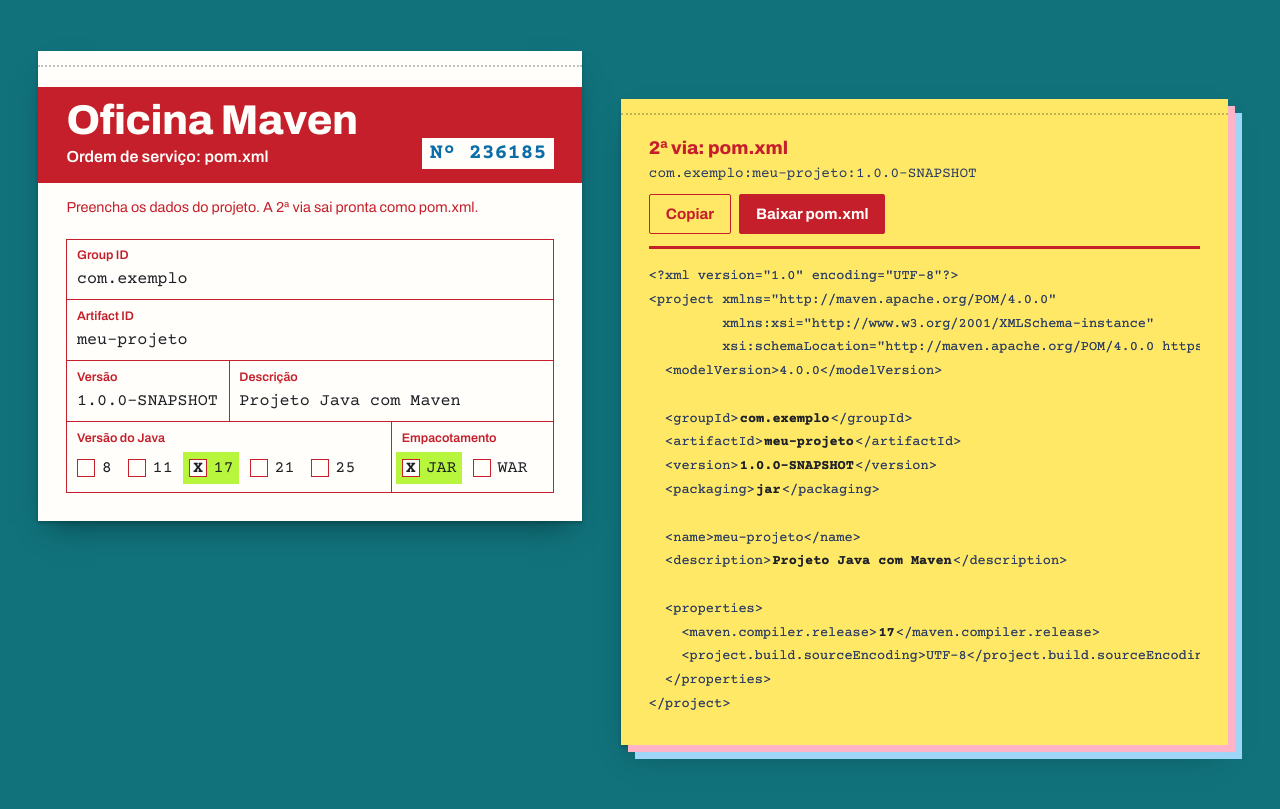
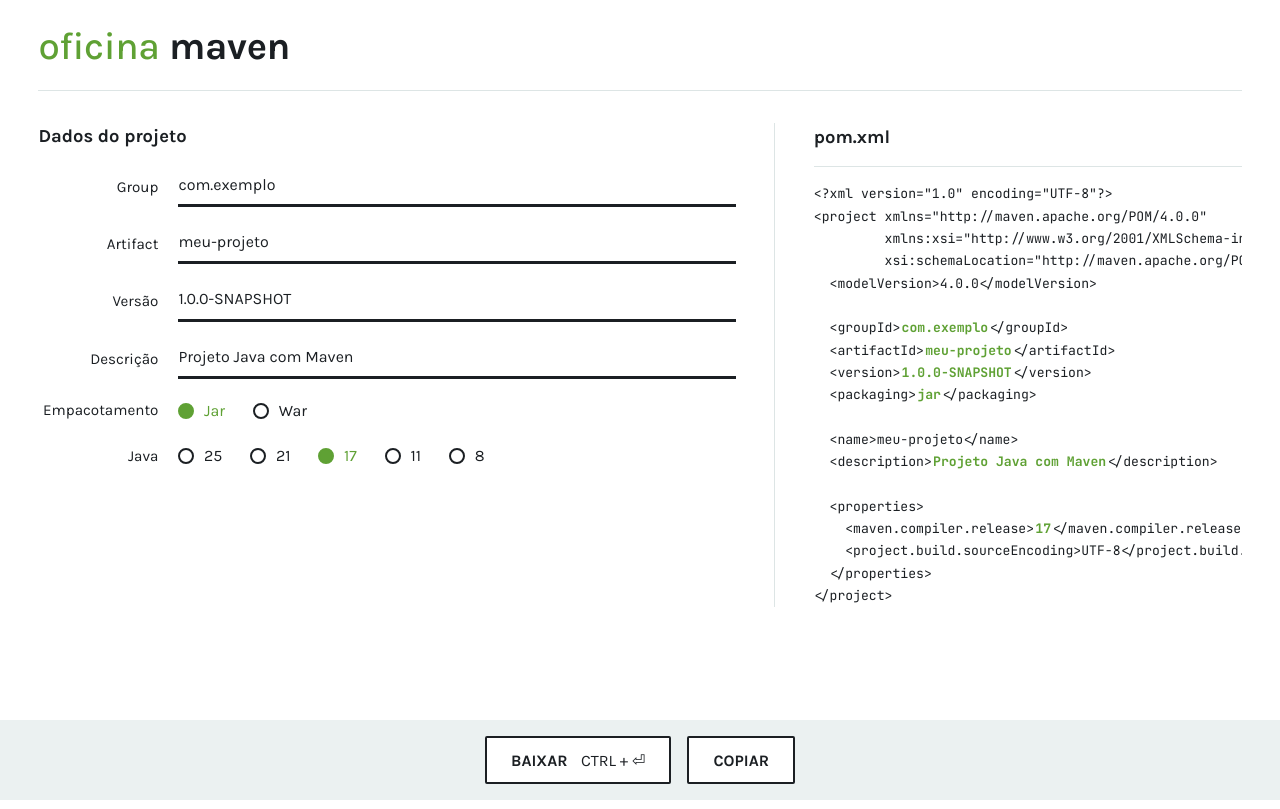
Before and after one commit to Kaueroch/oficina-maven, a plain HTML site: page index.html in a window 1280 px wide. Drawn offline with nearby package versions, Linux system fonts and the light colour scheme.

Commit message:
Layout no estilo do Spring Initializr
Co-Authored-By: Claude Opus 5.5 <noreply@anthropic.com>

```diff
--- a/app.js
+++ b/app.js
@@ -113,18 +113,18 @@ function atualizar() {
   $("aviso").textContent = "";
   if (erro) $("previa").textContent = "Corrija o formulário para ver a prévia.";
   else $("previa").innerHTML = marcarValores(gerarPom(p));
-  const parte = (campo, valor) => `<mark data-campo="${campo}">${escaparXml(valor || "…")}</mark>`;
-  $("coordenada").innerHTML = [parte("groupId", p.groupId), parte("artifactId", p.artifactId), parte("versao", p.versao)]
-    .join(":");
-  // Número da ordem derivado da coordenada: muda junto com o projeto.
-  const numero = [...`${p.groupId}:${p.artifactId}:${p.versao}`]
-    .reduce((h, c) => (h * 31 + c.charCodeAt(0)) >>> 0, 7) % 1e6;
-  $("numero").textContent = String(numero).padStart(6, "0");
   document.querySelectorAll('button[type="submit"], #copiar').forEach(b => b.disabled = Boolean(erro));
   realcar();
 }
 
 $("formulario").addEventListener("input", atualizar);
+// Ctrl + Enter (ou Cmd + Enter) baixa o pom.xml de qualquer lugar da página.
+document.addEventListener("keydown", e => {
+  if (e.key === "Enter" && (e.ctrlKey || e.metaKey)) {
+    e.preventDefault();
+    $("formulario").requestSubmit();
+  }
+});
 $("formulario").addEventListener("focusin", realcar);
 $("formulario").addEventListener("focusout", () => setTimeout(realcar));
 
--- a/index.html
+++ b/index.html
@@ -4,80 +4,70 @@
   <meta charset="UTF-8">
   <meta name="viewport" content="width=device-width, initial-scale=1">
   <title>Oficina Maven</title>
-  <link rel="stylesheet" href="https://fonts.googleapis.com/css2?family=Archivo:wdth,wght@62..125,400..800&family=Courier+Prime:wght@400;700&display=swap">
+  <link rel="stylesheet" href="https://fonts.googleapis.com/css2?family=Karla:ital,wght@0,400;0,500;0,700;1,400&family=JetBrains+Mono:wght@400;700&display=swap">
   <link rel="stylesheet" href="style.css">
 </head>
 <body>
-  <main class="balcao">
-    <form id="formulario" class="talao" novalidate>
+  <form id="formulario" novalidate>
+    <header class="topo">
+      <h1><span class="marca">oficina</span> maven</h1>
+    </header>
 
-      <section class="via via-1" aria-labelledby="titulo">
-        <header class="cabecalho">
-          <div>
-            <h1 id="titulo">Oficina Maven</h1>
-            <p class="tipo">Ordem de serviço: pom.xml</p>
-          </div>
-          <p class="numero" aria-label="Número da ordem">Nº <span id="numero">000000</span></p>
-        </header>
-
-        <p class="instrucao">Preencha os dados do projeto. A 2ª via sai pronta como pom.xml.</p>
-
-        <div class="grade">
-          <div class="celula larga">
-            <label for="groupId">Group ID</label>
+    <main class="colunas">
+      <div class="esquerda">
+        <section>
+          <h2>Dados do projeto</h2>
+          <div class="linha">
+            <label for="groupId">Group</label>
             <input id="groupId" value="com.exemplo" autocomplete="off" spellcheck="false">
           </div>
-          <div class="celula larga">
-            <label for="artifactId">Artifact ID</label>
+          <div class="linha">
+            <label for="artifactId">Artifact</label>
             <input id="artifactId" value="meu-projeto" autocomplete="off" spellcheck="false">
           </div>
-          <div class="celula">
+          <div class="linha">
             <label for="versao">Versão</label>
             <input id="versao" value="1.0.0-SNAPSHOT" autocomplete="off" spellcheck="false">
           </div>
-          <div class="celula dupla">
+          <div class="linha">
             <label for="descricao">Descrição</label>
             <input id="descricao" value="Projeto Java com Maven" autocomplete="off">
           </div>
-
-          <fieldset class="celula dupla">
-            <legend>Versão do Java</legend>
+          <fieldset class="linha">
+            <legend>Empacotamento</legend>
             <div class="opcoes">
-              <label><input type="radio" name="java" value="8"> 8</label>
-              <label><input type="radio" name="java" value="11"> 11</label>
-              <label><input type="radio" name="java" value="17" checked> 17</label>
-              <label><input type="radio" name="java" value="21"> 21</label>
-              <label><input type="radio" name="java" value="25"> 25</label>
+              <label><input type="radio" name="empacotamento" value="jar" checked> Jar</label>
+              <label><input type="radio" name="empacotamento" value="war"> War</label>
             </div>
           </fieldset>
-          <fieldset class="celula">
-            <legend>Empacotamento</legend>
+          <fieldset class="linha">
+            <legend>Java</legend>
             <div class="opcoes">
-              <label><input type="radio" name="empacotamento" value="jar" checked> JAR</label>
-              <label><input type="radio" name="empacotamento" value="war"> WAR</label>
+              <label><input type="radio" name="java" value="25"> 25</label>
+              <label><input type="radio" name="java" value="21"> 21</label>
+              <label><input type="radio" name="java" value="17" checked> 17</label>
+              <label><input type="radio" name="java" value="11"> 11</label>
+              <label><input type="radio" name="java" value="8"> 8</label>
             </div>
           </fieldset>
-        </div>
-      </section>
+        </section>
+      </div>
 
-      <aside class="via via-2" aria-labelledby="titulo-via">
-        <div class="via-topo">
-          <div>
-            <h2 id="titulo-via">2ª via: pom.xml</h2>
-            <p id="coordenada" class="coordenada" title="Coordenada Maven do projeto"></p>
-          </div>
-          <div class="acoes">
-            <button type="button" id="copiar">Copiar</button>
-            <button type="submit">Baixar pom.xml</button>
-          </div>
+      <aside class="direita">
+        <div class="direita-topo">
+          <h2>pom.xml</h2>
         </div>
         <p id="erro" role="alert"></p>
         <p id="aviso" role="status"></p>
         <pre id="previa" tabindex="0" aria-label="Prévia do pom.xml"></pre>
       </aside>
+    </main>
 
-    </form>
-  </main>
+    <footer class="barra">
+      <button type="submit"><strong>Baixar</strong> <span class="atalho">Ctrl + ⏎</span></button>
+      <button type="button" id="copiar"><strong>Copiar</strong></button>
+    </footer>
+  </form>
 
   <script src="zip.js"></script>
   <script src="app.js"></script>
--- a/style.css
+++ b/style.css
@@ -1,220 +1,144 @@
-/* Talão de ordem de serviço: impresso em tinta vermelha, valores batidos à máquina,
-   vias coloridas (amarela, rosa, azul) e marca-texto verde fluorescente. */
 :root {
   color-scheme: light;
-  --balcao: #11727b;
-  --papel: #fffefa;
-  --canario: #ffe866;
-  --rosa: #ffb3c7;
-  --azul: #9fd6f7;
-  --tinta: #c41f2b;
-  --tinta-escura: #9c1520;
-  --tinta-clara: rgb(196 31 43 / .08);
-  --maquina: #1e2026;
-  --carbono: #283a63;
-  --numerador: #0b6ea8;
-  --marca-texto: #b8f53d;
-  --sombra: 0 2px 3px rgb(4 40 44 / .3), 0 16px 28px -12px rgb(4 40 44 / .6);
-
-  --fonte-impressa: "Archivo", "Arial Narrow", sans-serif;
-  --fonte-maquina: "Courier Prime", "Courier New", monospace;
+  --fundo: #ffffff;
+  --texto: #1b1f23;
+  --apagado: #5e6670;
+  --linha: #dde5e5;
+  --verde: #5fa134;
+  --verde-claro: #e3f1d8;
+  --barra: #ebf1f1;
+  --erro: #c0262d;
+  --altura-barra: 5.5rem;
 }
 
 * { box-sizing: border-box; }
 
 body {
   margin: 0;
-  min-height: 100vh;
-  background: var(--balcao);
-  color: var(--maquina);
-  font: 1rem/1.5 var(--fonte-impressa);
+  background: var(--fundo);
+  color: var(--texto);
+  font: 1rem/1.5 "Karla", "Helvetica Neue", Arial, sans-serif;
 }
 
-.balcao { padding: clamp(1rem, 4vw, 3.5rem) clamp(1rem, 3vw, 2.5rem) 4rem; }
+form { max-width: 92rem; margin: 0 auto; padding: 0 clamp(1rem, 3vw, 2.5rem) calc(var(--altura-barra) + 2rem); }
 
-/* As duas vias lado a lado; a 2ª fica um pouco mais baixa, como folha destacada. */
-.talao {
+/* Cabeçalho */
+.topo { padding: 1.75rem 0 1.5rem; border-bottom: 1px solid var(--linha); }
+h1 { margin: 0; font-size: clamp(1.9rem, 4vw, 2.4rem); font-weight: 700; letter-spacing: -.01em; line-height: 1; }
+.marca { color: var(--verde); font-weight: 500; }
+
+/* Duas colunas com divisória vertical */
+.colunas { display: grid; grid-template-columns: minmax(0, 46rem) minmax(0, 1fr); padding-top: 2rem; }
+.esquerda { padding-right: clamp(1.5rem, 3vw, 3rem); }
+.direita { display: flex; flex-direction: column; min-width: 0; padding-left: clamp(1.5rem, 3vw, 2.5rem); border-left: 1px solid var(--linha); }
+
+h2 { margin: 0 0 1rem; font-size: 1.15rem; font-weight: 700; }
+
+/* Linhas rótulo + campo, rótulo alinhado à direita */
+.linha {
   display: grid;
-  grid-template-columns: minmax(0, 34rem) minmax(0, 40rem);
-  justify-content: center;
-  align-items: start;
-  gap: clamp(1rem, 3vw, 2.5rem);
+  grid-template-columns: 7.5rem minmax(0, 1fr);
+  align-items: center;
+  gap: 1.25rem;
+  min-width: 0;
+  margin: 0 0 1.1rem;
+  padding: 0;
+  border: 0;
 }
+.linha > label, legend { padding: 0; text-align: right; font-size: .95rem; }
+/* legend não entra no grid; o float + largura fixa o coloca na coluna dos rótulos. */
+fieldset.linha { display: block; }
+fieldset.linha legend { float: left; width: 7.5rem; margin-right: 1.25rem; padding-top: .15rem; }
 
-.via {
-  position: relative;
-  padding: 2.25rem clamp(1rem, 3vw, 1.75rem) 1.75rem;
-  box-shadow: var(--sombra);
-}
-/* Picote no topo de cada via. */
-.via::before {
-  content: "";
-  position: absolute;
-  inset: .85rem 0 auto;
-  border-top: 2px dotted rgb(30 32 38 / .28);
-}
-.via-1 { background: var(--papel); }
-.via-2 {
-  position: sticky;
-  top: 1.5rem;
-  display: flex;
-  flex-direction: column;
-  max-height: calc(100vh - 3rem - 14px);
-  margin: 3rem 14px 0 0;
-  background: var(--canario);
-  /* 3ª via rosa e 4ª via azul, levemente desalinhadas atrás da amarela. */
-  box-shadow: 7px 7px 0 var(--rosa), 14px 14px 0 var(--azul), var(--sombra);
-}
-
-/* Cabeçalho impresso da gráfica */
-.cabecalho {
-  display: flex;
-  justify-content: space-between;
-  align-items: flex-end;
-  gap: 1rem;
-  margin: 0 calc(-1 * clamp(1rem, 3vw, 1.75rem));
-  padding: .85rem clamp(1rem, 3vw, 1.75rem);
-  background: var(--tinta);
-  color: var(--papel);
-}
-h1 {
-  margin: 0;
-  font-size: clamp(1.9rem, 5vw, 2.6rem);
-  font-weight: 800;
-  font-stretch: 68%;
-  line-height: .95;
-  letter-spacing: -.01em;
-}
-.tipo { margin: .3rem 0 0; font-weight: 600; font-stretch: 85%; }
-.numero {
-  margin: 0;
-  padding: .3rem .5rem;
-  background: var(--papel);
-  color: var(--numerador);
-  font: 700 1.35rem/1 var(--fonte-maquina);
-  font-variant-numeric: tabular-nums;
-  white-space: nowrap;
-}
-
-.instrucao { margin: .9rem 0 1.25rem; color: var(--tinta); font-size: .9rem; font-stretch: 90%; }
-
-/* Grade de células do formulário: linhas de tinta, rótulo pequeno no canto. */
-.grade {
-  display: grid;
-  grid-template-columns: repeat(3, minmax(0, 1fr));
-  border-top: 1.5px solid var(--tinta);
-  border-left: 1.5px solid var(--tinta);
-}
-.celula {
-  min-width: 0;
-  margin: 0;
-  padding: .4rem .6rem .5rem;
-  border: 0;
-  border-right: 1.5px solid var(--tinta);
-  border-bottom: 1.5px solid var(--tinta);
-}
-.larga { grid-column: span 3; }
-.dupla { grid-column: span 2; }
-.celula:focus-within { background: var(--tinta-clara); }
-
-.celula > label, legend {
-  display: block;
-  padding: 0;
-  color: var(--tinta);
-  font-size: .78rem;
-  font-weight: 600;
-  font-stretch: 85%;
-}
-legend { float: left; width: 100%; }
-
-.celula input:not([type="radio"]) {
+.linha input:not([type="radio"]) {
   width: 100%;
-  padding: .2rem 0 0;
+  padding: .35rem 0 .45rem;
   background: transparent;
   border: 0;
-  color: var(--maquina);
-  font: 1.05rem/1.4 var(--fonte-maquina);
+  border-bottom: 3px solid var(--texto);
+  border-radius: 0;
+  color: var(--texto);
+  font: inherit;
 }
-.celula input:not([type="radio"]):focus { outline: none; }
-.celula:has(input:not([type="radio"]):focus-visible) { box-shadow: inset 0 0 0 2px var(--tinta); }
+.linha input:not([type="radio"]):hover { border-bottom-color: var(--apagado); }
+.linha input:not([type="radio"]):focus { outline: none; border-bottom-color: var(--verde); }
 
-/* Quadradinhos impressos; o marcado leva um X batido à máquina. */
-.opcoes { clear: both; display: flex; flex-wrap: wrap; gap: .25rem 1rem; padding-top: .3rem; }
-.opcoes label { display: inline-flex; align-items: center; gap: .4rem; min-height: 2rem; font: 1.05rem var(--fonte-maquina); cursor: pointer; }
+/* Rádios: círculo vazado; marcado vira bolinha verde e o texto fica verde. */
+.opcoes { display: flex; flex-wrap: wrap; gap: .5rem 1.75rem; }
+.opcoes label { display: inline-flex; align-items: center; gap: .6rem; min-height: 1.75rem; cursor: pointer; }
 .opcoes input {
   appearance: none;
-  display: grid;
-  place-content: center;
-  width: 1.15rem;
-  height: 1.15rem;
+  width: 1rem;
+  height: 1rem;
   margin: 0;
-  border: 1.5px solid var(--tinta);
-  background: var(--papel);
+  border: 2px solid var(--texto);
+  border-radius: 50%;
   cursor: pointer;
 }
-.opcoes input::after { content: "X"; font: 700 1rem/1 var(--fonte-maquina); color: var(--maquina); opacity: 0; }
-.opcoes input:checked::after { opacity: 1; }
-.opcoes label:has(:checked) { padding: 0 .35rem; margin: 0 -.35rem; background: var(--marca-texto); }
-.opcoes label:hover input { background: var(--tinta-clara); }
-.opcoes input:focus-visible { outline: 2px solid var(--tinta); outline-offset: 2px; }
+.opcoes input:checked { border-color: var(--verde); background: var(--verde); }
+.opcoes label:has(:checked) { color: var(--verde); }
+.opcoes label:hover input:not(:checked) { border-color: var(--verde); }
+.opcoes input:focus-visible { outline: 2px solid var(--verde); outline-offset: 3px; }
 
-/* 2ª via */
-.via-topo { display: flex; flex-wrap: wrap; justify-content: space-between; align-items: flex-start; gap: .75rem 1rem; padding-bottom: .75rem; border-bottom: 3px solid var(--tinta); }
-h2 { margin: 0; color: var(--tinta); font-size: 1.15rem; font-weight: 800; font-stretch: 75%; }
-.coordenada { margin: .2rem 0 0; color: var(--carbono); font: .9rem var(--fonte-maquina); overflow-wrap: anywhere; }
-.coordenada mark { background: transparent; color: inherit; }
-.coordenada mark.ativo { background: var(--marca-texto); color: var(--maquina); }
-.acoes { display: flex; gap: .5rem; }
+/* Coluna da prévia */
+.direita-topo { display: flex; align-items: center; min-height: 2.75rem; padding-bottom: .9rem; margin-bottom: 1rem; border-bottom: 1px solid var(--linha); }
+.direita-topo h2 { margin: 0; }
 
+pre {
+  flex: 1;
+  max-height: calc(100vh - var(--altura-barra) - 14rem);
+  min-height: 12rem;
+  overflow: auto;
+  margin: 0;
+  color: var(--texto);
+  font: .82rem/1.7 "JetBrains Mono", ui-monospace, monospace;
+}
+pre mark { padding: 0 .1em; border-radius: 2px; background: transparent; color: var(--verde); font-weight: 700; transition: background-color .15s ease-out; }
+pre mark.ativo { background: var(--verde-claro); }
+
+#erro, #aviso { margin: 0 0 .75rem; font-style: italic; }
+#erro { color: var(--erro); }
+#aviso { color: var(--apagado); }
+#erro:empty, #aviso:empty { display: none; }
+
+/* Barra de ações fixa no rodapé */
+.barra {
+  position: fixed;
+  inset: auto 0 0;
+  display: flex;
+  justify-content: center;
+  gap: 1rem;
+  padding: 1rem;
+  background: var(--barra);
+}
 button {
-  min-height: 2.5rem;
-  padding: .45rem 1rem;
-  border: 1.5px solid var(--tinta);
+  min-height: 3rem;
+  padding: .6rem 1.5rem;
+  border: 2px solid var(--texto);
   border-radius: 2px;
-  background: transparent;
-  color: var(--tinta);
-  font: 700 .95rem var(--fonte-impressa);
-  font-stretch: 90%;
+  background: var(--fundo);
+  color: var(--texto);
+  font: 1rem "Karla", "Helvetica Neue", Arial, sans-serif;
+  text-transform: uppercase;
   cursor: pointer;
 }
-button:hover { background: var(--tinta-clara); }
-button:active { transform: translateY(1px); }
-button[type="submit"] { background: var(--tinta); color: var(--papel); }
-button[type="submit"]:hover { border-color: var(--tinta-escura); background: var(--tinta-escura); }
-button:disabled { opacity: .45; cursor: not-allowed; transform: none; }
-button:focus-visible, pre:focus-visible { outline: 2px solid var(--maquina); outline-offset: 2px; }
+button strong { font-weight: 700; }
+.atalho { margin-left: .6rem; }
+button:hover { background: var(--texto); color: var(--fundo); }
+button:disabled { opacity: .45; cursor: not-allowed; }
+button:disabled:hover { background: var(--fundo); color: var(--texto); }
+button:focus-visible, pre:focus-visible { outline: 2px solid var(--verde); outline-offset: 3px; }
 
-/* A cópia em carbono: um pouco borrada e azulada; os valores saem mais fortes. */
-pre {
-  flex: 1;
-  min-height: 0;
-  overflow: auto;
-  margin: 1rem 0 0;
-  color: var(--carbono);
-  font: .85rem/1.75 var(--fonte-maquina);
-  text-shadow: 0 0 .6px rgb(47 60 87 / .6);
-}
-pre mark { padding: 0 .1em; background: transparent; color: var(--maquina); font-weight: 700; transition: background-color .15s ease-out; }
-/* O campo em edição aparece grifado com marca-texto na via. */
-pre mark.ativo { background: var(--marca-texto); }
-
-#erro, #aviso { margin: .75rem 0 0; font-size: .95rem; }
-#erro { color: var(--tinta); font-weight: 700; }
-#aviso { color: var(--tinta); font-weight: 600; }
-#erro:empty, #aviso:empty { display: none; }
-
-@media (max-width: 62rem) {
-  .talao { grid-template-columns: minmax(0, 40rem); }
-  .via-2 { position: static; margin-top: 0; max-height: none; }
-  .talao { padding-bottom: 14px; }
-  pre { max-height: 30rem; }
+@media (max-width: 60rem) {
+  .colunas { grid-template-columns: minmax(0, 1fr); }
+  .esquerda { padding-right: 0; }
+  .direita { padding: 1.5rem 0 0; border-left: 0; border-top: 1px solid var(--linha); }
+  pre { max-height: 28rem; }
 }
 @media (max-width: 30rem) {
-  .grade { grid-template-columns: minmax(0, 1fr); }
-  .larga, .dupla { grid-column: auto; }
-  .cabecalho { flex-direction: column; align-items: flex-start; }
+  .linha { grid-template-columns: minmax(0, 1fr); gap: .25rem; }
+  .linha > label { text-align: left; }
+  fieldset.linha legend { float: none; width: auto; margin: 0 0 .25rem; text-align: left; }
+  .atalho { display: none; }
 }
-@media (prefers-reduced-motion: reduce) {
-  pre mark { transition: none; }
-  button:active { transform: none; }
-}
+@media (prefers-reduced-motion: reduce) { pre mark { transition: none; } }
```
Also changed, not shown: 1 other file.
